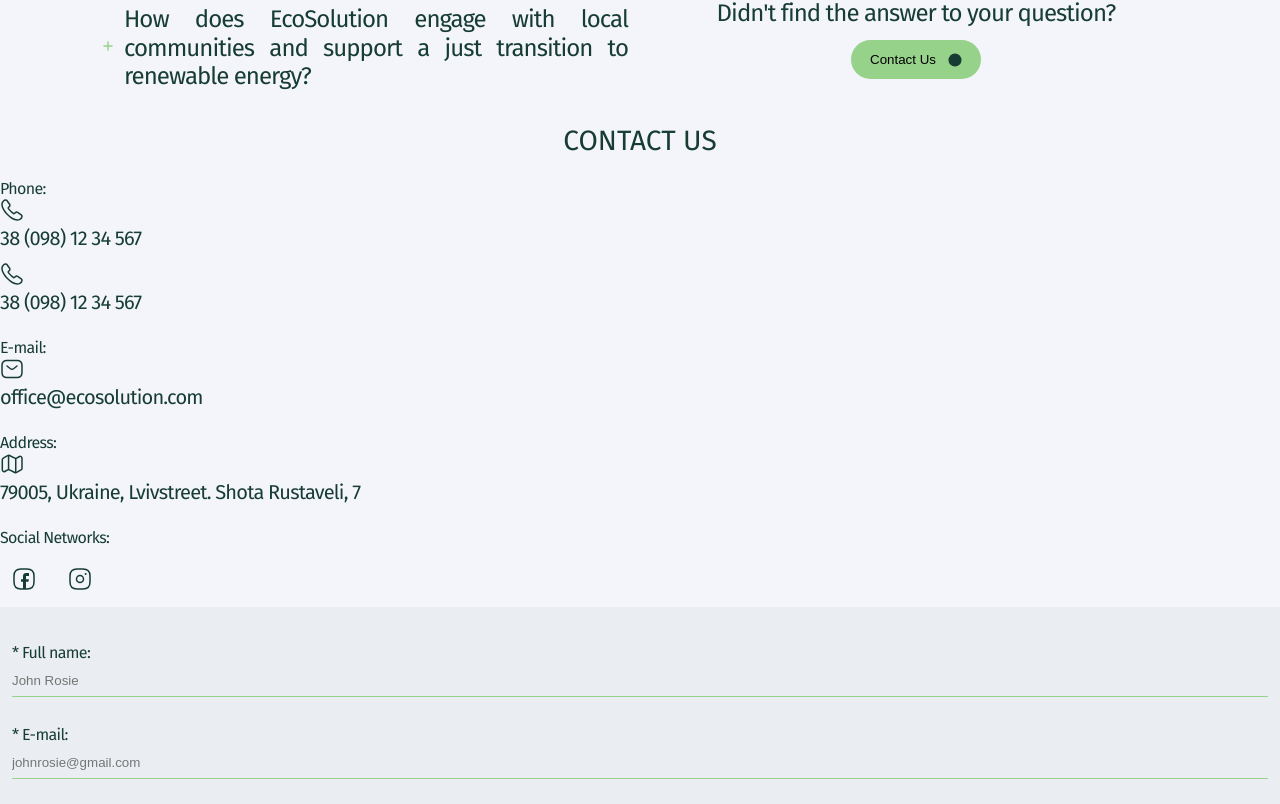
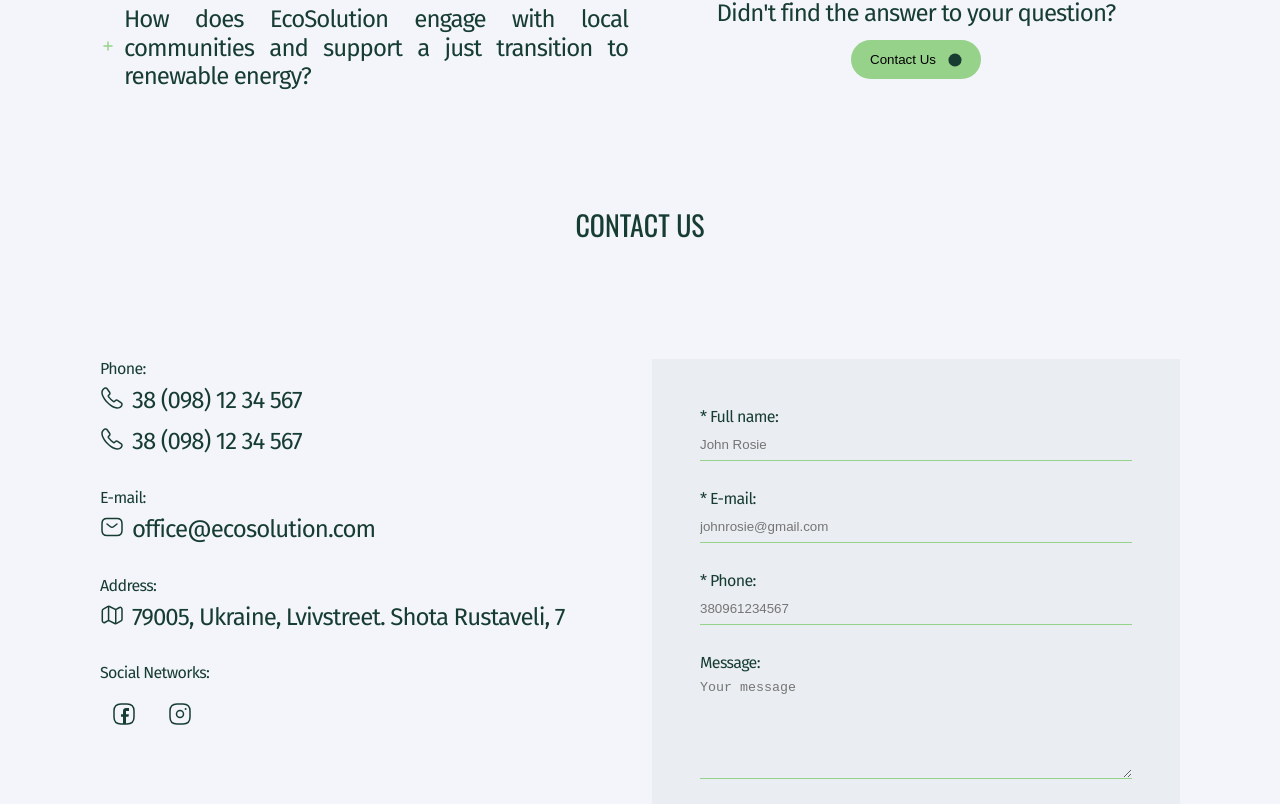
Before and after one commit to vladyslav-rohalov/green-energy, a Next.js app: page / in a window 1280 px wide. Shown: the part 4316-5120 px from the top of the page. Built offline with nearby package versions, Linux system fonts and the light colour scheme.

Commit message:
updated contnscts styles

```diff
--- a/src/app/components/contacts/contacts.jsx
+++ b/src/app/components/contacts/contacts.jsx
@@ -6,32 +6,38 @@
 
 export default function Conatacts() {
   return (
-    <section className={styles.contacts_section} id="contact">
-      <h2 className={styles.contacts_title}>Contact us</h2>
-      <h3 className={styles.contacts_subtitle}>Phone:</h3>
-      <div className={styles.contacts_row}>
+    <section className="section" id="contact">
+      <h2 className={styles.title}>Contact us</h2>
+      <div className={styles.container}>
+        <div className={styles.column}>
+          <p className={styles.subtitle}>Phone:</p>
+          <div className={styles.row}>
             <IconPhone />
-        <p className={styles.contacts_text}>38 (098) 12 34 567</p>
+            <p className={styles.text}>38 (098) 12 34 567</p>
           </div>
-      <div className={`${styles.contacts_row} ${styles.contacts_margin}`}>
+          <div className={`${styles.row} ${styles.margin}`}>
             <IconPhone />
-        <p className={styles.contacts_text}>38 (098) 12 34 567</p>
+            <p className={styles.text}>38 (098) 12 34 567</p>
           </div>
-      <h3 className={styles.contacts_subtitle}>E-mail:</h3>
-      <div className={styles.contacts_row}>
+          <p className={styles.subtitle}>E-mail:</p>
+          <div className={styles.row}>
             <IconMail />
-        <p className={styles.contacts_text}>office@ecosolution.com</p>
+            <p className={styles.text}>office@ecosolution.com</p>
           </div>
-      <h3 className={styles.contacts_subtitle}>Address:</h3>
-      <div className={styles.contacts_row}>
+          <p className={styles.subtitle}>Address:</p>
+          <div className={styles.row}>
             <IconMap />
-        <p className={styles.contacts_text}>
+            <p className={styles.text}>
               79005, Ukraine, Lvivstreet. Shota Rustaveli, 7
             </p>
           </div>
-      <h3 className={styles.contacts_subtitle}> Social Networks:</h3>
+          <p className={styles.subtitle}> Social Networks:</p>
           <Social />
+        </div>
+        <div className={styles.column}>
           <FeedbackForm />
+        </div>
+      </div>
     </section>
   );
 }
--- a/src/app/components/contacts/contacts.module.css
+++ b/src/app/components/contacts/contacts.module.css
@@ -1,9 +1,10 @@
-.contacts_section {
-  margin-top: 36px;
+.container {
+  display: flex;
+  flex-direction: column;
+  margin-top: 24px;
 }
 
-.contacts_title {
-  font-family: var(--font-primary);
+.title {
   font-size: 28px;
   font-weight: 400;
   line-height: 28px;
@@ -13,18 +14,26 @@
   text-transform: uppercase;
 }
 
-.contacts_subtitle {
-  font-family: var(--font-seconady);
+.subtitle {
   font-size: 16px;
   font-weight: 400;
   line-height: 19px;
   letter-spacing: -0.04em;
   text-align: justify;
+  margin-bottom: 8px;
+}
+
+.subtitle:not(:first-of-type) {
   margin-top: 24px;
 }
 
-.contacts_text {
-  font-family: var(--font-seconady);
+.row {
+  display: flex;
+  flex-direction: row;
+  gap: 8px;
+}
+
+.text {
   font-size: 20px;
   font-weight: 400;
   line-height: 24px;
@@ -32,6 +41,43 @@
   text-align: justify;
 }
 
-.contacts_margin {
+.margin {
   margin-top: 12px;
 }
+
+@media (min-width: 768px) {
+  .container {
+    display: flex;
+    flex-direction: row;
+    gap: 24px;
+    margin-top: 40px;
+  }
+
+  .column {
+    width: calc(50% - 12px);
+  }
+
+  .text {
+    max-width: 212px;
+  }
+}
+
+@media (min-width: 1280px) {
+  .container {
+    margin-top: 120px;
+  }
+
+  .column {
+    width: calc(50% - 12px);
+  }
+
+  .text {
+    max-width: 100%;
+    font-size: 24px;
+    line-height: 28.8px;
+  }
+
+  .subtitle:not(:first-of-type) {
+    margin-top: 32px;
+  }
+}
--- a/src/app/components/contacts/feedbackForm/feedbackForm.module.css
+++ b/src/app/components/contacts/feedbackForm/feedbackForm.module.css
@@ -8,7 +8,6 @@
 }
 
 .feedback_form_label {
-  font-family: var(--font-seconady);
   font-size: 16px;
   font-weight: 400;
   line-height: 19px;
@@ -27,7 +26,6 @@
 }
 
 .feedback_err_text {
-  font-family: var(--font-seconady);
   font-size: 12px;
   font-weight: 400;
   line-height: 14px;
@@ -57,3 +55,15 @@
   border-radius: 50%;
   background-color: var(--primary-accent-color);
 }
+
+@media (min-width: 768px) {
+  .feedback_form {
+    padding: 36px 24px;
+  }
+}
+
+@media (min-width: 1280px) {
+  .feedback_form {
+    padding: 48px 48px;
+  }
+}
```
Lines whose indentation alone changed are shown as unchanged.
